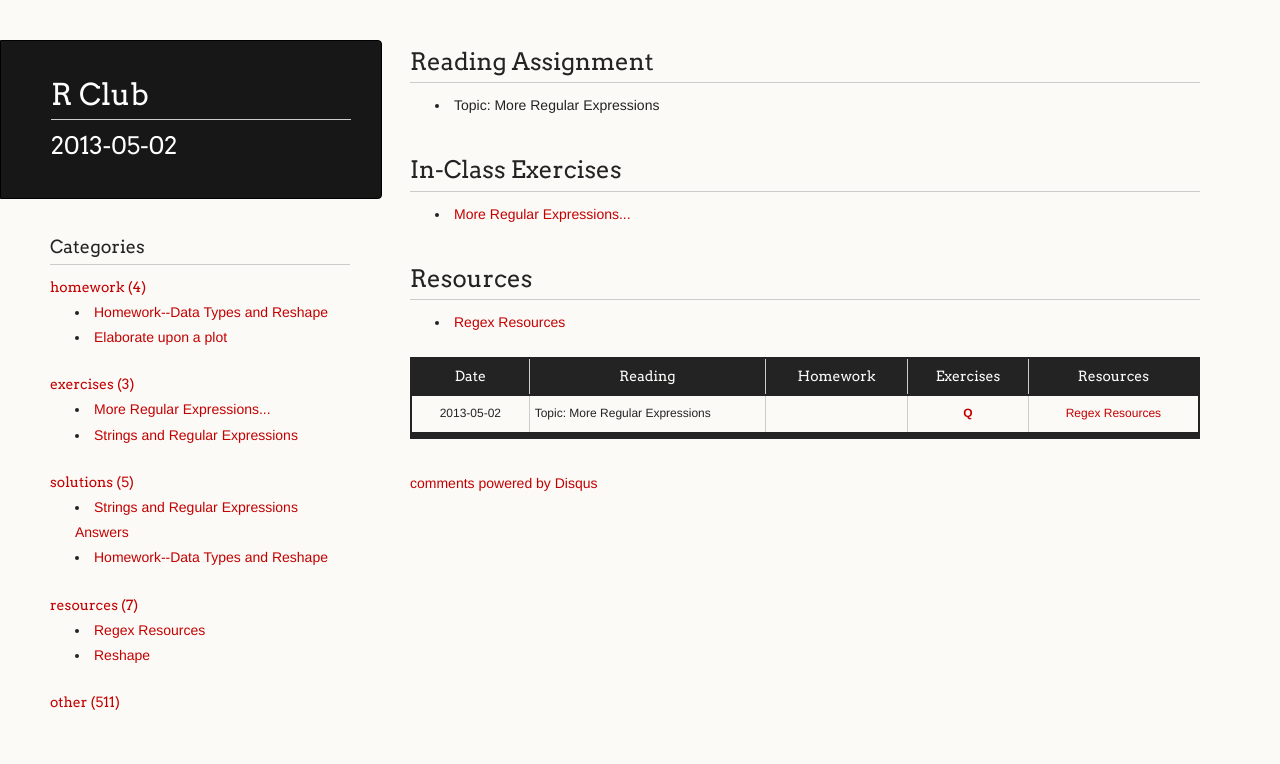
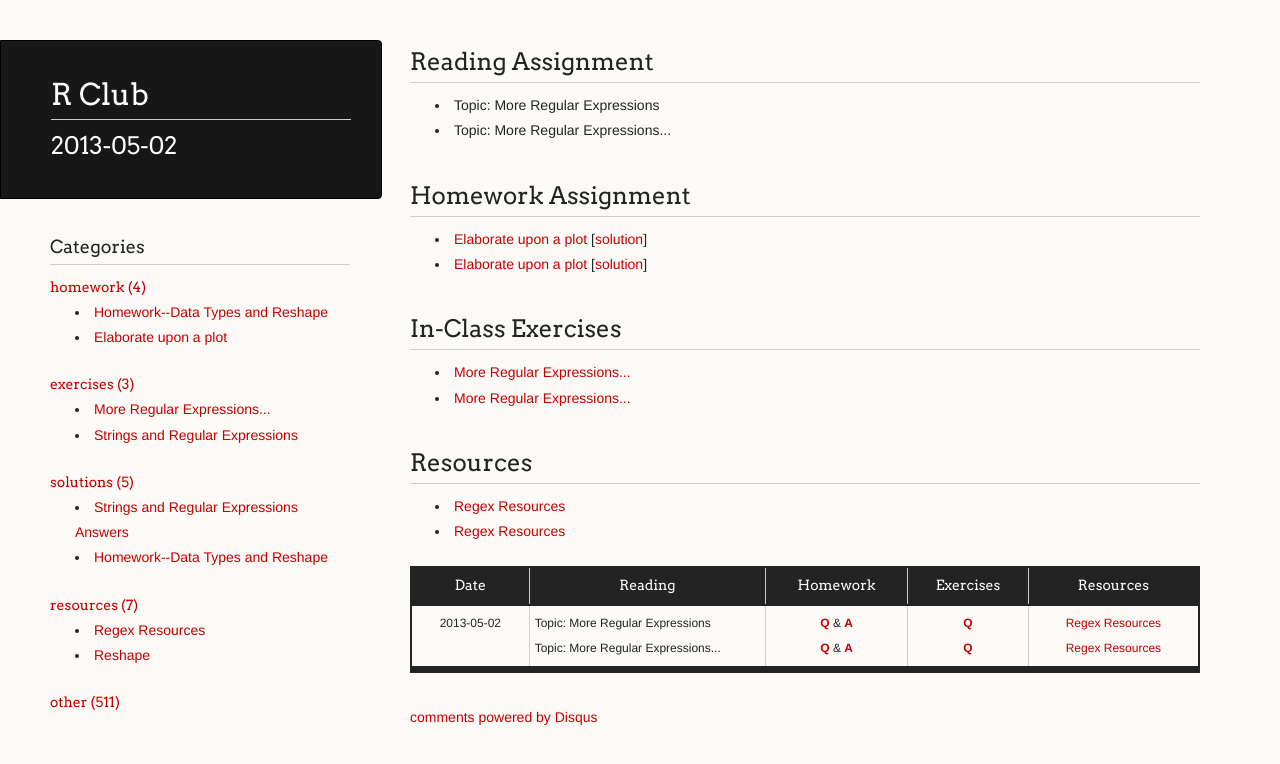
Before and after one commit to mfcovington/r_club-dev, a Jekyll site: the page built from _posts/2013-05-02-2013-05-02.md, in a window 1280 px wide. Shown: the top 764 px of the page. Built offline with Jekyll 4.4.1, drawn with Linux system fonts in a browser that asks for light colours; Markdown is read by kramdown in place of the engine named in the settings; comment, search, counter and statistics services are not loaded.

Commit message:
testing github rebuild

```diff
--- a/_posts/2013-05-02-2013-05-02.md
+++ b/_posts/2013-05-02-2013-05-02.md
@@ -8,13 +8,21 @@ classdate: 2013-05-02
 reading:
  - title: "Topic: More Regular Expressions"
    link:
+ - title: "Topic: More Regular Expressions..."
+   link:
 homework:
- - q:
+ - q: "2013-03-04-elaborate-upon-plot.md"
+   a: "2013-03-14-elaborate-upon-plot-solutions.md"
+ - q: "2013-03-04-elaborate-upon-plot.md"
+   a: "2013-03-14-elaborate-upon-plot-solutions.md"
+exercises:
+ - q: "2013-05-02-more-regex.md"
    a:
-exercises:
  - q: "2013-05-02-more-regex.md"
    a:
 resources:
  - title: "Regex Resources"
    link:  "2013-05-02-regex-resources.md"
+ - title: "Regex Resources"
+   link:  "2013-05-02-regex-resources.md"
 ---
```
